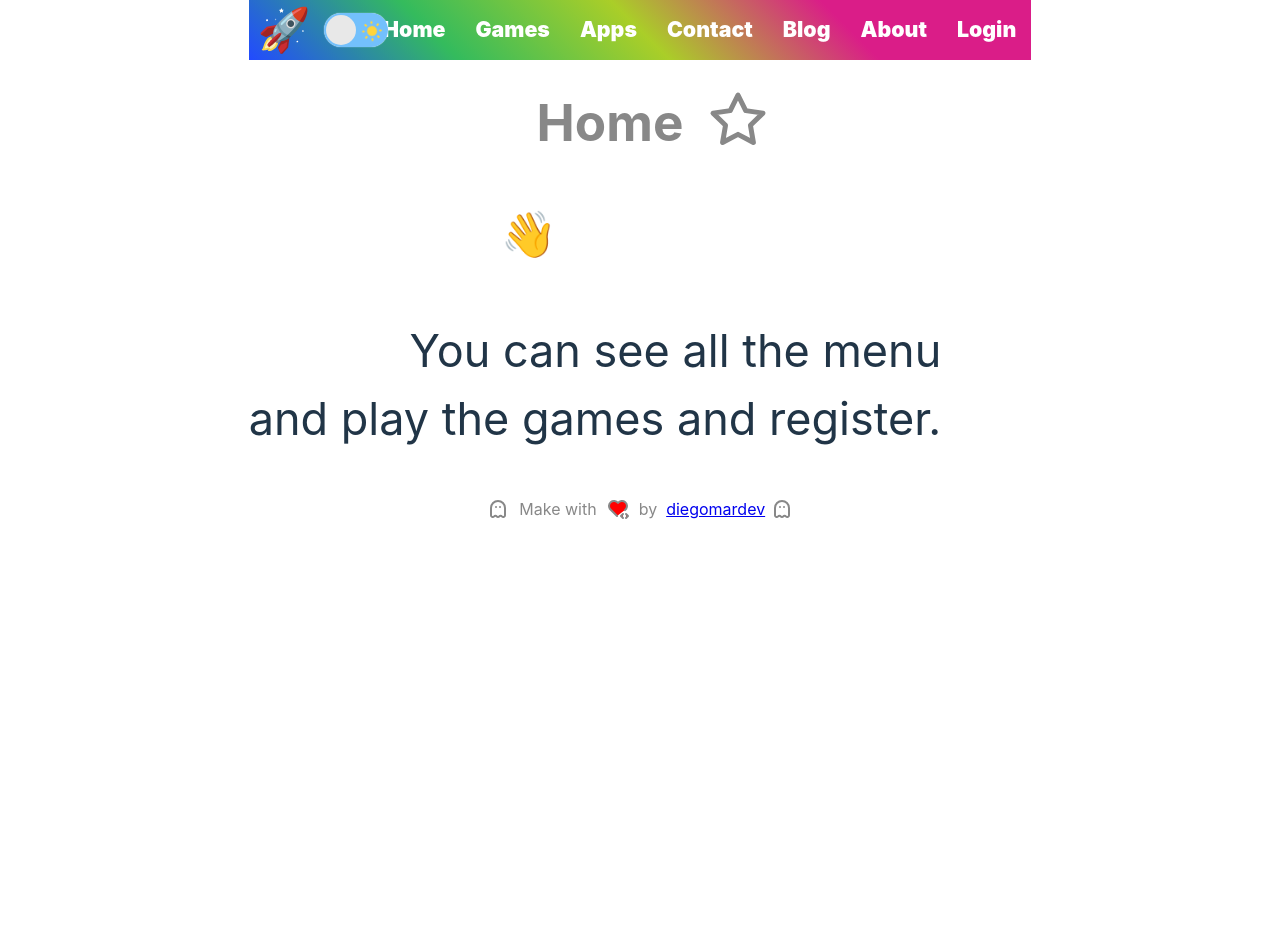
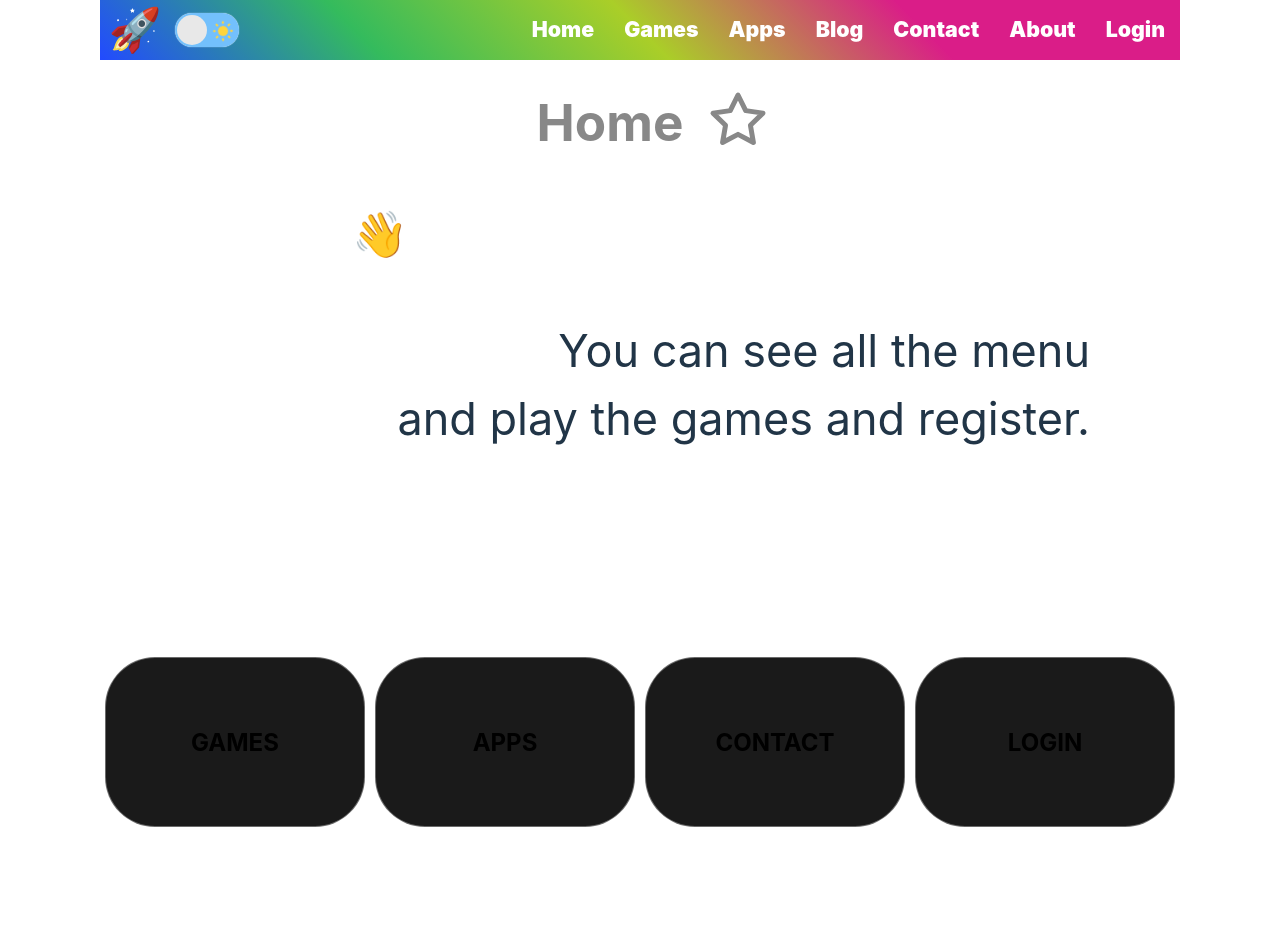
Before and after one commit to diegomardev/WEB_REACT, a React (Vite) app in the folder web_vite/: page / in a window 1280 px wide. Shown: the top 948 px of the page. Before the commit the page ends 800 px from the top, so only its background shows below. Built offline with nearby package versions, Linux system fonts and the light colour scheme; no server answers; what atropos would draw is missing.

Commit message:
update home

```diff
--- a/web_vite/src/components/Navbar/Navbar.jsx
+++ b/web_vite/src/components/Navbar/Navbar.jsx
@@ -48,8 +48,8 @@ const Navbar = () => {
         <a href='/home'>Home</a>
         <a href='/games'>Games</a>
         <a href='/apps'>Apps</a>
+        <a href='/blog'>Blog</a>
         <a href='/contact'>Contact</a>
-        <a href='/blog'>Blog</a>
         <a href='/about'>About</a>
         <a href='/login'>Login</a>
       </div>
--- a/web_vite/src/pages/Games/Games.jsx
+++ b/web_vite/src/pages/Games/Games.jsx
@@ -83,7 +83,7 @@ function Games() {
       <button className="botones_juegos" onClick={game1}>🐍 Snake 🐍</button>
       <button className="botones_juegos" onClick={game2}>🖱️ Click 🖱️</button>
       <button className="botones_juegos" onClick={game3}>🦖 Dino 🦖</button>
-      <button className="botones_juegos" onClick={game4}>🟦🟪 Pixel Art🟩🟥</button>
+      <button className="botones_juegos" onClick={game4}>🟦🟪 Pixel Art 🟩🟥</button>
       <button className="botones_juegos" onClick={game1}>🐍 Snake 🐍</button>
       </div>
     </div>
--- a/web_vite/src/pages/Home/Home.css
+++ b/web_vite/src/pages/Home/Home.css
@@ -56,7 +56,9 @@
 .read-the-docs {
   color: #888;
 }
-
+.footer_home{
+  margin-top: 80px;
+}
 .botones{
   margin-left: 5px;
   margin-right: 5px;
@@ -67,7 +69,26 @@
 .click_text{
   cursor: pointer;
 }
+.home_big_button {
+  margin: 5px;
+  font-size: 18pt;
+  font-weight: bold;
+  border-radius: 50px;
+  border: 1px solid rgba(255, 255, 255, 0.349);
+  padding: 0.4em 1.2em;
+  font-family: inherit;
+  background-color: #1a1a1a;
+  cursor: pointer;
+  transition: border-color 0.5s;
+  min-width: 140px;
+  width: 260px;
+  height: 170px;
+  margin-bottom: 40px;
+}
 
+.home_big_button:hover {
+  filter: drop-shadow(0 0 1em #646cffaa);
+}
 footer {
   margin-top: auto;
   margin-bottom: 10px;
--- a/web_vite/src/pages/Home/Home.jsx
+++ b/web_vite/src/pages/Home/Home.jsx
@@ -72,33 +72,20 @@ function Home() {
     confetti_click();
     setConfetti((confetti_count) => confetti_count + 1);
   }
+  function handleClickUrl(url) {
+    //confetti();
+    confetti_click();
+    setConfetti((confetti_count) => confetti_count + 1);
+    setTimeout(() => {
+      if (url) {
+        window.location.href = url;
+      }
+    }, 500); // 2000 milisegundos = 2 segundos
+  }
   function handleClick3() {
     fireworks();
     setCount((count) => count + 1);
   }
-
-  const list = [
-    {
-      title: "Orange",
-      img: "./images/orange.jpeg",
-      price: "$5.50",
-    },
-    {
-      title: "Tangerine",
-      img: "/images/fruit-2.jpeg",
-      price: "$3.00",
-    },
-    {
-      title: "Raspberry",
-      img: "/images/fruit-3.jpeg",
-      price: "$10.00",
-    },
-    {
-      title: "Lemon",
-      img: "/images/fruit-4.jpeg",
-      price: "$5.30",
-    },
-  ];
   return (
     <div className="page-container">
       <div>
@@ -163,7 +150,21 @@ function Home() {
             You can see all the menu <br />
             and play the games and register.
           </p>
-          <footer className="read-the-docs"style={{ display: 'flex', justifyContent: 'center'}}>
+          <div style={{ marginTop: "200px" }}>
+          <button className='home_big_button' onClick={() => handleClickUrl('games')}>
+            GAMES
+          </button>
+          <button className='home_big_button' onClick={() => handleClickUrl('apps')}>
+            APPS
+          </button>
+          <button className='home_big_button' onClick={() => handleClickUrl('contact')}>
+            CONTACT
+          </button>
+          <button className='home_big_button' onClick={() => handleClickUrl('login')}>
+            LOGIN
+          </button>
+          </div>
+          <footer className="read-the-docs footer_home"style={{ display: 'flex', justifyContent: 'center'}}>
             <IconGhost3/>&nbsp;
             Make with &nbsp; <IconHeartCode fill='red'/> &nbsp; by &nbsp;
             <a href="https://www.linkedin.com/in/diegomarbar/" target="_blank">diegomardev</a> &nbsp;
```
Also changed, not shown: 5 other files (tests, documents, lock files or other folders).
